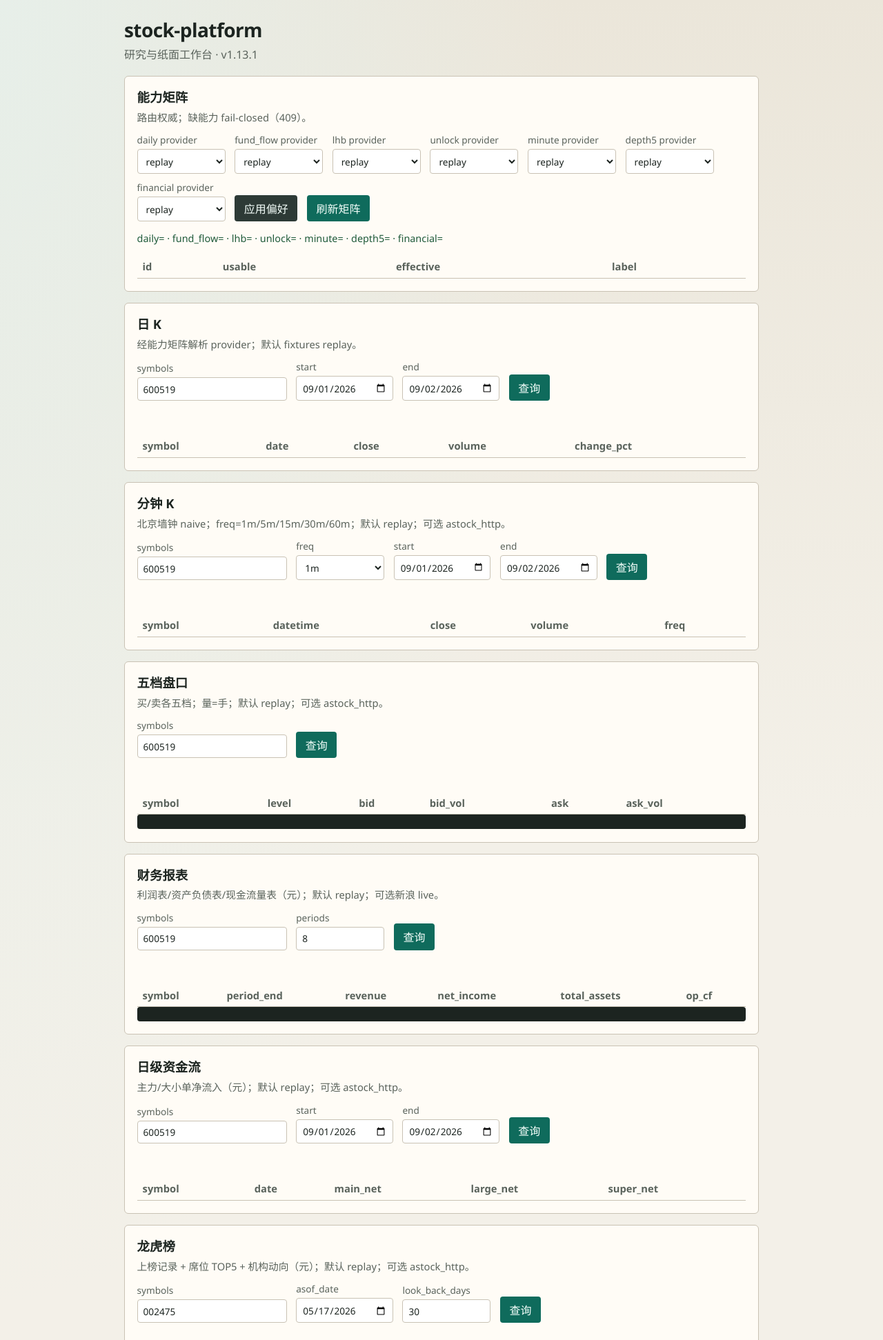
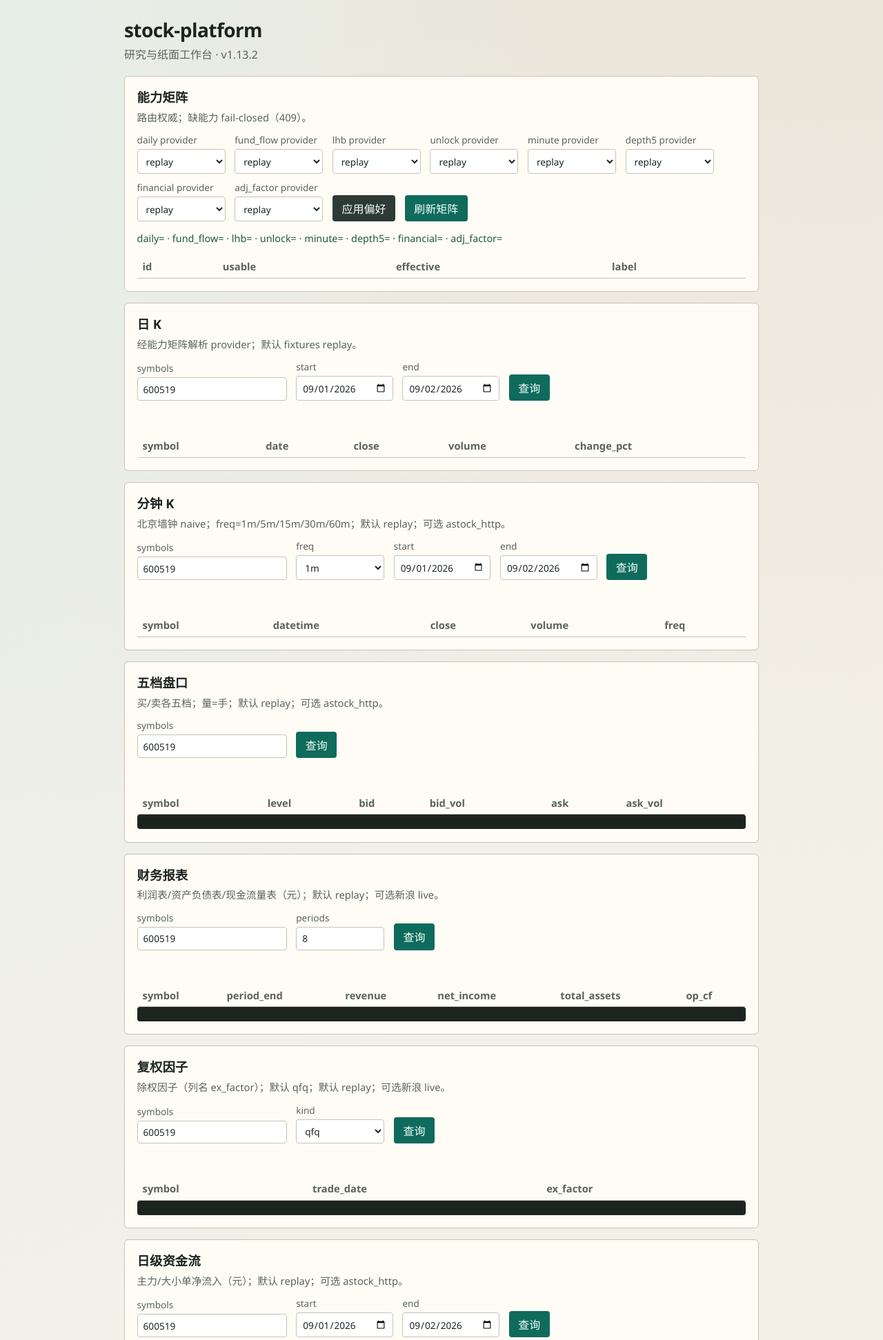
Before and after one commit to deTian0/stock-platform, a FastAPI app: page / in a window 1280 px wide. Shown: the top 1943 px of the page at 69% size. Run offline with FastAPI, Linux system fonts and the light colour scheme; data that the repository does not hold is empty.

Commit message:
feat(workbench): wire adj_factor API and UI as v1.13.2
Expose GET /api/market/adj-factor via matrix resolve; default preference
replay; UI panel; full_minute remains fail-closed.

Co-authored-by: Cursor <cursoragent@cursor.com>

```diff
--- a/apps/workbench/pyproject.toml
+++ b/apps/workbench/pyproject.toml
@@ -4,7 +4,7 @@ build-backend = "setuptools.build_meta"
 
 [project]
 name = "stock-platform-workbench"
-version = "1.13.1"
+version = "1.13.2"
 description = "Minimal research workbench shell for stock-platform."
 readme = "README.md"
 requires-python = ">=3.10"
--- a/apps/workbench/src/stock_platform_workbench/__init__.py
+++ b/apps/workbench/src/stock_platform_workbench/__init__.py
@@ -2,4 +2,4 @@
 
 from __future__ import annotations
 
-__version__ = "1.13.1"
+__version__ = "1.13.2"
--- a/apps/workbench/src/stock_platform_workbench/state.py
+++ b/apps/workbench/src/stock_platform_workbench/state.py
@@ -91,6 +91,7 @@ def build_default_state(fixtures_dir: Path, preferences: dict[str, str] | None =
     prefs = {
         "daily": "replay",
         "realtime": "replay",
+        "adj_factor": "replay",
         "minute": "replay",
         "depth5": "replay",
         "financial": "replay",
--- a/apps/workbench/src/stock_platform_workbench/static/app.js
+++ b/apps/workbench/src/stock_platform_workbench/static/app.js
@@ -101,6 +101,12 @@
       if (financial && financial.effective) {
         $("pref-financial").value = financial.effective;
       }
+      const adjFactor = rows.find(function (r) {
+        return r.id === "adj_factor";
+      });
+      if (adjFactor && adjFactor.effective) {
+        $("pref-adj-factor").value = adjFactor.effective;
+      }
       $("pref-status").textContent =
         "daily=" +
         (daily && daily.effective ? daily.effective : "") +
@@ -115,7 +121,9 @@
         " · depth5=" +
         (depth5 && depth5.effective ? depth5.effective : "") +
         " · financial=" +
-        (financial && financial.effective ? financial.effective : "");
+        (financial && financial.effective ? financial.effective : "") +
+        " · adj_factor=" +
+        (adjFactor && adjFactor.effective ? adjFactor.effective : "");
     } catch (e) {
       showError(errEl, e.detail || String(e));
     }
@@ -131,6 +139,7 @@
     const minute = $("pref-minute").value;
     const depth5 = $("pref-depth5").value;
     const financial = $("pref-financial").value;
+    const adjFactor = $("pref-adj-factor").value;
     try {
       await fetchJson("/api/settings/preferences", {
         method: "PUT",
@@ -145,6 +154,7 @@
             minute: minute,
             depth5: depth5,
             financial: financial,
+            adj_factor: adjFactor,
           },
         }),
       });
@@ -162,7 +172,9 @@
         " depth5=" +
         depth5 +
         " financial=" +
-        financial;
+        financial +
+        " adj_factor=" +
+        adjFactor;
       await loadMatrix();
     } catch (e) {
       showError(errEl, e.detail || String(e));
@@ -363,6 +375,51 @@
         showError(errEl, detail);
       }
       $("financial-table").querySelector("tbody").innerHTML = "";
+    }
+  }
+
+  async function loadAdjFactor(event) {
+    if (event) event.preventDefault();
+    const errEl = $("adj-factor-error");
+    clearError(errEl);
+    $("adj-factor-meta").textContent = "";
+    $("adj-factor-json").textContent = "";
+    const symbols = $("adj-factor-symbols").value.trim();
+    const kind = $("adj-factor-kind").value || "qfq";
+    const params = new URLSearchParams({ symbols: symbols, kind: kind });
+    try {
+      const data = await fetchJson("/api/market/adj-factor?" + params.toString());
+      const rows = data.rows || [];
+      $("adj-factor-meta").textContent =
+        "provider=" +
+        data.provider +
+        " · kind=" +
+        data.kind +
+        " · rows=" +
+        rows.length;
+      const tbody = $("adj-factor-table").querySelector("tbody");
+      tbody.innerHTML = "";
+      for (const row of rows) {
+        const tr = document.createElement("tr");
+        tr.innerHTML =
+          "<td>" +
+          row.symbol +
+          "</td><td>" +
+          row.trade_date +
+          "</td><td>" +
+          row.ex_factor +
+          "</td>";
+        tbody.appendChild(tr);
+      }
+      $("adj-factor-json").textContent = JSON.stringify(rows, null, 2);
+    } catch (e) {
+      const detail = e.detail || { message: String(e) };
+      if (e.status === 409) {
+        showError(errEl, { fail_closed: true, ...detail });
+      } else {
+        showError(errEl, detail);
+      }
+      $("adj-factor-table").querySelector("tbody").innerHTML = "";
     }
   }
 
@@ -594,6 +651,7 @@
     $("minute-form").addEventListener("submit", loadMinute);
     $("depth5-form").addEventListener("submit", loadDepth5);
     $("financial-form").addEventListener("submit", loadFinancial);
+    $("adj-factor-form").addEventListener("submit", loadAdjFactor);
     $("fund-flow-form").addEventListener("submit", loadFundFlow);
     $("lhb-form").addEventListener("submit", loadLhb);
     $("unlock-form").addEventListener("submit", loadUnlock);
--- a/apps/workbench/src/stock_platform_workbench/templates/index.html
+++ b/apps/workbench/src/stock_platform_workbench/templates/index.html
@@ -56,6 +56,12 @@
         </label>
         <label>financial provider
           <select id="pref-financial">
+            <option value="replay">replay</option>
+            <option value="astock_http">astock_http</option>
+          </select>
+        </label>
+        <label>adj_factor provider
+          <select id="pref-adj-factor">
             <option value="replay">replay</option>
             <option value="astock_http">astock_http</option>
           </select>
@@ -216,6 +222,38 @@
       <pre id="financial-json" class="code"></pre>
     </section>
 
+    <section id="adj-factor" class="panel">
+      <h2>复权因子</h2>
+      <p class="hint">除权因子（列名 ex_factor）；默认 qfq；默认 replay；可选新浪 live。</p>
+      <form id="adj-factor-form" class="row">
+        <label>symbols
+          <input id="adj-factor-symbols" name="symbols" value="600519" autocomplete="off" />
+        </label>
+        <label>kind
+          <select id="adj-factor-kind" name="kind">
+            <option value="qfq" selected>qfq</option>
+            <option value="hfq">hfq</option>
+          </select>
+        </label>
+        <button type="submit">查询</button>
+      </form>
+      <p id="adj-factor-meta" class="status" aria-live="polite"></p>
+      <pre id="adj-factor-error" class="error" hidden></pre>
+      <div class="table-wrap">
+        <table id="adj-factor-table">
+          <thead>
+            <tr>
+              <th>symbol</th>
+              <th>trade_date</th>
+              <th>ex_factor</th>
+            </tr>
+          </thead>
+          <tbody></tbody>
+        </table>
+      </div>
+      <pre id="adj-factor-json" class="code"></pre>
+    </section>
+
     <section id="fund-flow" class="panel">
       <h2>日级资金流</h2>
       <p class="hint">主力/大小单净流入（元）；默认 replay；可选 astock_http。</p>
--- a/packages/agents/src/stock_platform_agents/__init__.py
+++ b/packages/agents/src/stock_platform_agents/__init__.py
@@ -17,4 +17,4 @@ __all__ = [
     "build_review_report",
 ]
 
-__version__ = "1.13.1"
+__version__ = "1.13.2"
--- a/packages/execution/src/stock_platform_execution/__init__.py
+++ b/packages/execution/src/stock_platform_execution/__init__.py
@@ -53,4 +53,4 @@ __all__ = [
     "validate_simulation_profile",
 ]
 
-__version__ = "1.13.1"
+__version__ = "1.13.2"
--- a/packages/providers/src/stock_platform_providers/__init__.py
+++ b/packages/providers/src/stock_platform_providers/__init__.py
@@ -67,4 +67,4 @@ __all__ = [
     "reset_provider_registry",
 ]
 
-__version__ = "1.13.1"
+__version__ = "1.13.2"
--- a/packages/research/src/stock_platform_research/__init__.py
+++ b/packages/research/src/stock_platform_research/__init__.py
@@ -18,4 +18,4 @@ __all__ = [
     "score_lvrev",
 ]
 
-__version__ = "1.13.1"
+__version__ = "1.13.2"
```
Also changed, not shown: apps/workbench/src/stock_platform_workbench/routes/market.py (+29 -0 lines), apps/workbench/tests/fixtures/adj_factor_600519.json (added, +8 -0 lines), apps/workbench/tests/test_app.py (+35 -10 lines), docs/ROADMAP.md (+3 -3 lines), CHANGELOG.md, apps/workbench/README.md, 5 other files.
